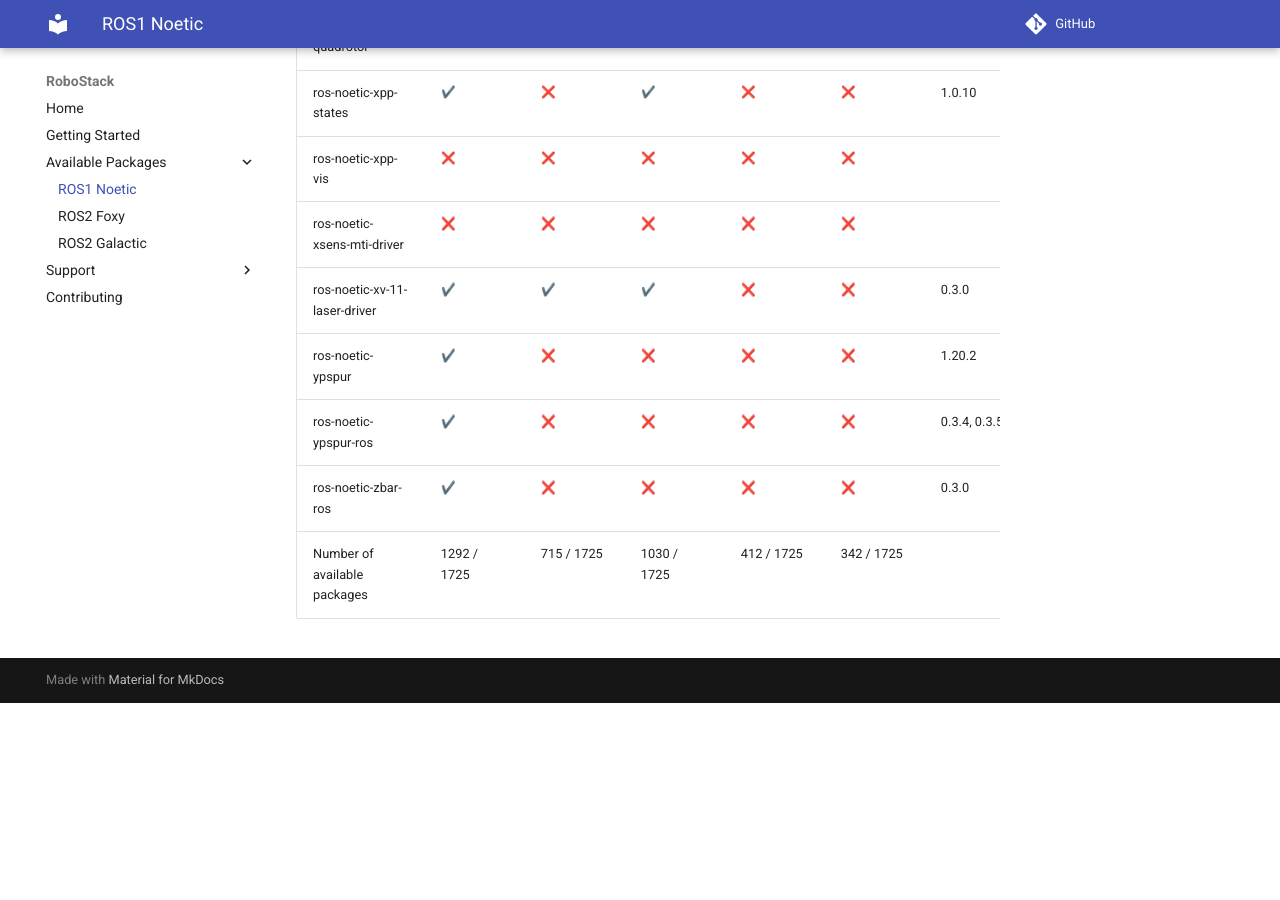
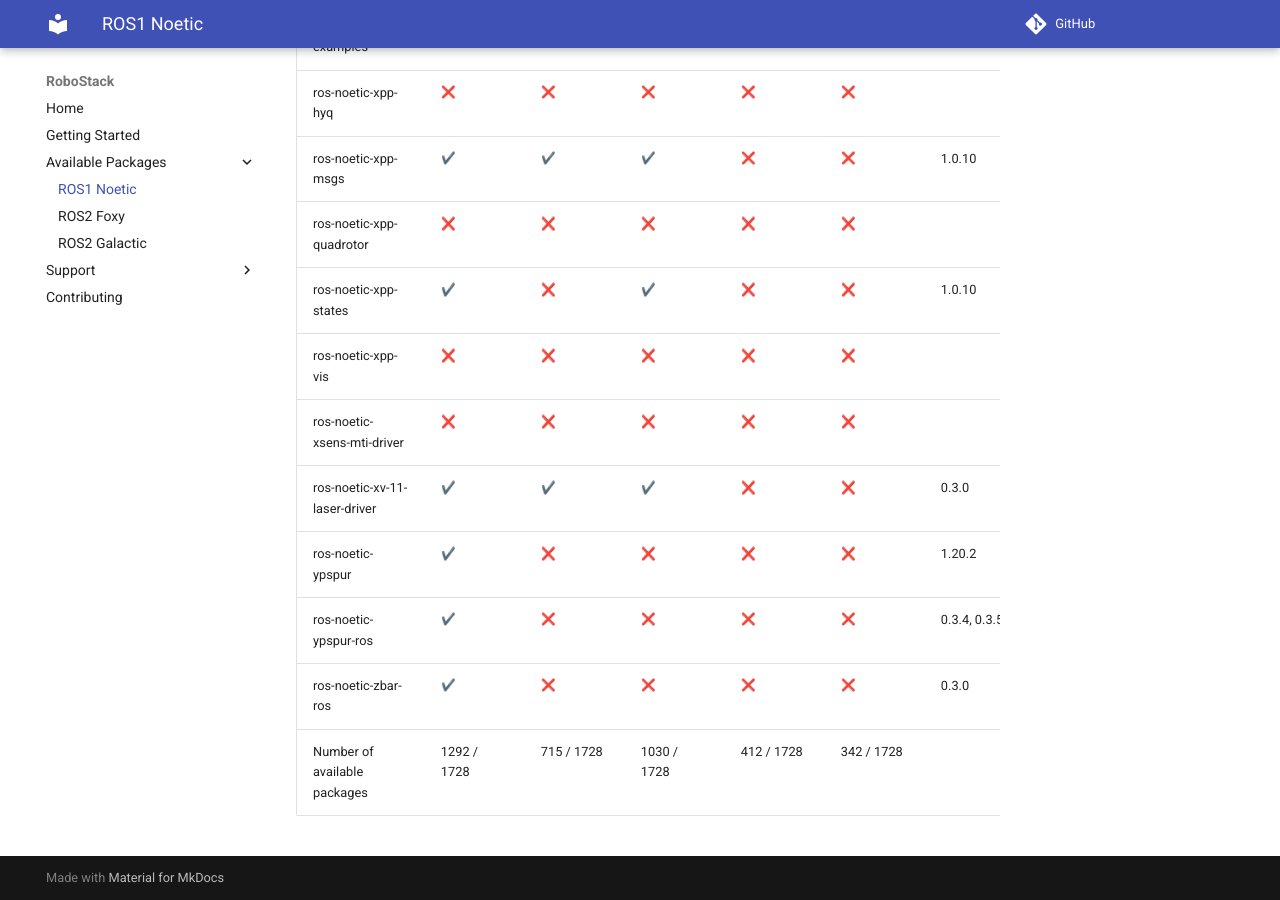
Before and after one commit to RoboStack/robostack.github.io, an MkDocs documentation site: the page built from docs/noetic.md, in a window 1280 px wide and 900 px high, scrolled down 125963 px. Built offline with MkDocs 1.6.1 and Material for MkDocs 9.7.7, drawn with Linux system fonts in a browser that asks for light colours; emoji names are drawn with the system emoji font; comment, search, counter and statistics services are not loaded; before the commit the page ends 126666 px from its top, so only the background shows below that; some of the changed text lies outside the part shown.

Commit message:
Update tables

```diff
--- a/docs/noetic.md
+++ b/docs/noetic.md
@@ -1725,4 +1728,4 @@
 | ros-noetic-ypspur | :heavy_check_mark: { data-sort='1' } | :x: { data-sort='0' } | :x: { data-sort='0' } | :x: { data-sort='0' } | :x: { data-sort='0' } | 1.20.2  |
 | ros-noetic-ypspur-ros | :heavy_check_mark: { data-sort='1' } | :x: { data-sort='0' } | :x: { data-sort='0' } | :x: { data-sort='0' } | :x: { data-sort='0' } | 0.3.4, 0.3.5  |
 | ros-noetic-zbar-ros | :heavy_check_mark: { data-sort='1' } | :x: { data-sort='0' } | :x: { data-sort='0' } | :x: { data-sort='0' } | :x: { data-sort='0' } | 0.3.0  |
-| Number of available packages |  1292 / 1725 | 715 / 1725 | 1030 / 1725 | 412 / 1725 | 342 / 1725 |
+| Number of available packages |  1292 / 1728 | 715 / 1728 | 1030 / 1728 | 412 / 1728 | 342 / 1728 |
```
Also changed, not shown: other parts of docs/noetic.md (+4 -1 lines).
